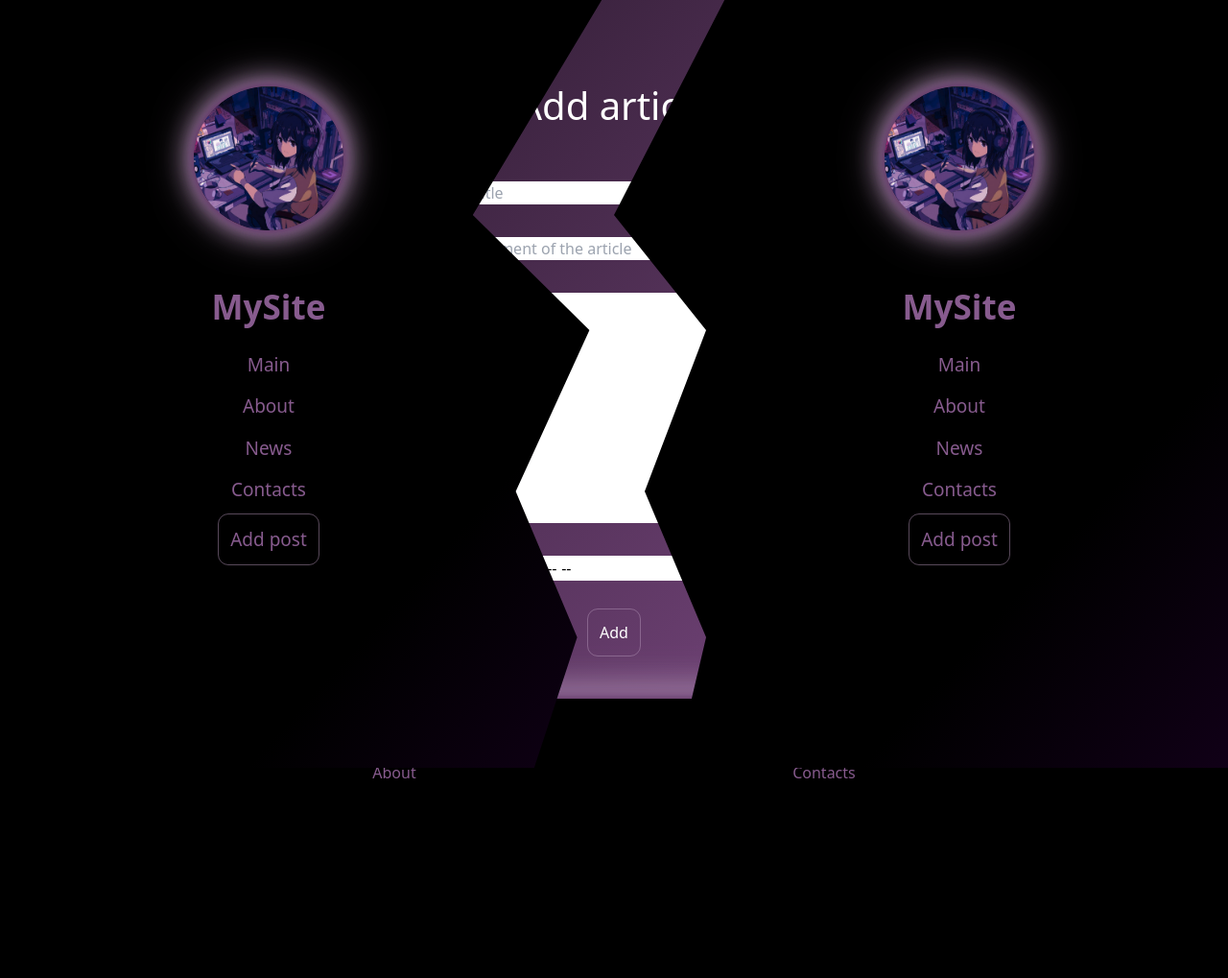
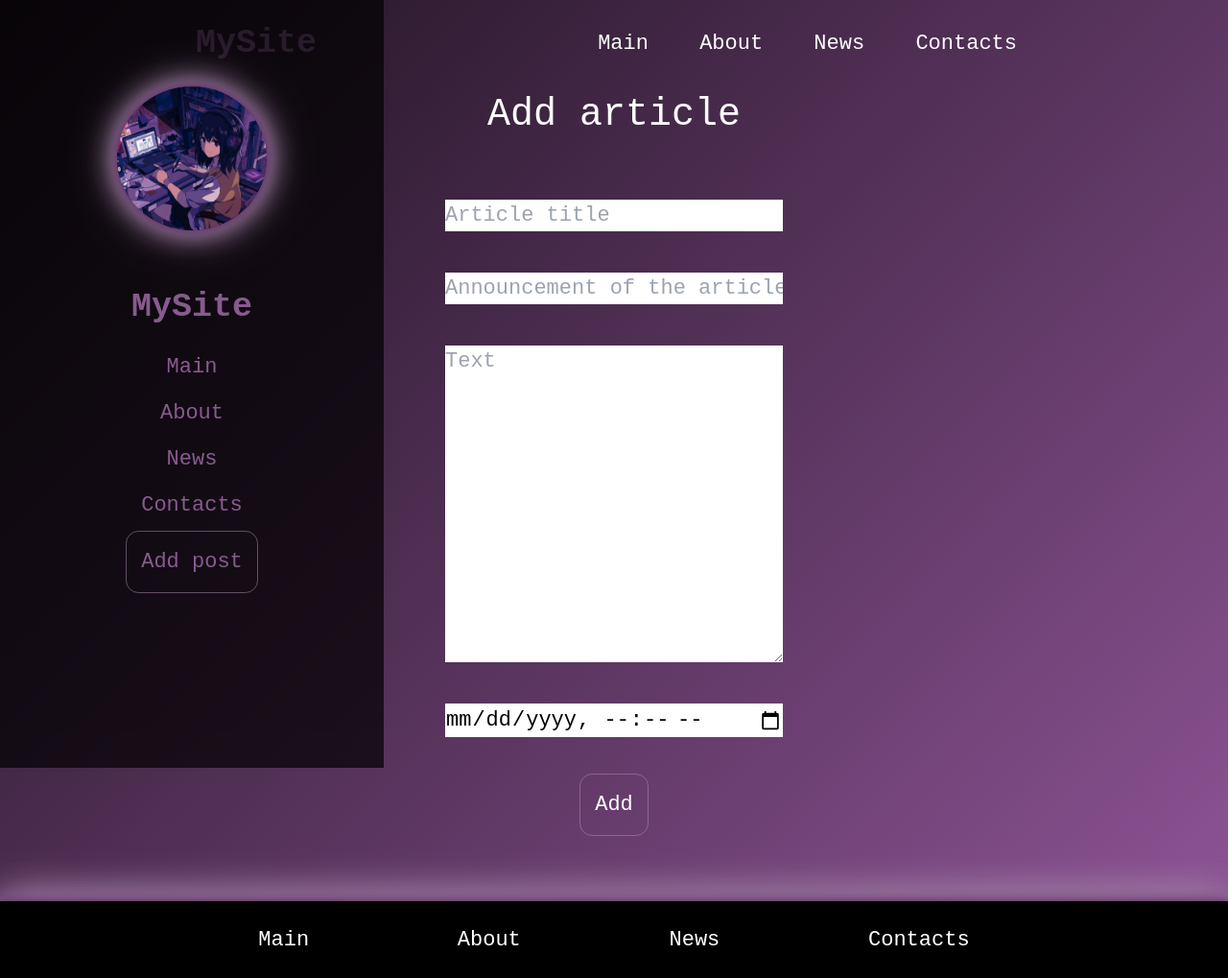
Before and after one commit to butterfly525/Django, a Django app: page /news/create in a window 1280 px wide. Shown: the whole page at 96% size. Before the commit the page ends 811 px from the top, so only its background shows below. Run offline with Django 4.2, Linux system fonts and the light colour scheme; some libraries are stand-ins or nearby versions.

Commit message:
Обновление стилей, доработка перед созданием Vue проекта

```diff
--- a/myproject/main/static/main/css/main.css
+++ b/myproject/main/static/main/css/main.css
@@ -1,67 +1,77 @@
-body {
+body, html {
     background: rgb(0,0,0);
     background: linear-gradient(135deg, rgb(0, 0, 0), rgb(174, 103, 184));
     background-size: 150% 150%;
     animation: gradient 10s ease infinite;
+    font-family: Courier New, monospace;
+    font-size: 22px;
 
 }
+body::-webkit-scrollbar {
+    width: 3px;
+    background-color: rgb(190, 113, 201);
+}
+body::-webkit-scrollbar-thumb {
+    background-color:  rgb(84, 51, 88);
+}
+
 #container{
     overflow: hidden;
     display: flex;
     flex-direction: column;
-    min-height: 100vh;
+    min-height: 90vh;
+    padding: 0 200px;
 }
 
 header{
     color: #fff;
-    height: 80px;
+    height: 90px;
     display: flex;
     justify-content: space-between;
     align-items: center;
-    padding: 0 150px;
+
 }
 
-#nav_links a{
-    padding: 0 20px;
+#nav-links a{
+    padding: 10px 20px;
 }
 
 .nav-link{
     padding: 5px;
+    text-decoration: none;
+}
+
+.nav-link:hover{
+    color: #cfa4d6;
+    text-decoration: none;
 }
 
 aside{
-    background: linear-gradient(132deg, rgba(0,0,0,1) 47%, rgba(34,0,47,1) 70%, rgba(42,0,59,1) 77%, rgba(54,0,78,1) 83%, rgba(58,0,84,1) 87%, rgba(64,0,94,1) 91%, rgba(68,0,101,1) 94%, rgba(70,0,106,1) 97%, rgba(79,0,119,1) 100%);
+    /* background: linear-gradient(132deg, rgba(0,0,0,1) 47%, rgba(34,0,47,1) 70%, rgba(42,0,59,1) 77%, rgba(54,0,78,1) 83%, rgba(58,0,84,1) 87%, rgba(64,0,94,1) 91%, rgba(68,0,101,1) 94%, rgba(70,0,106,1) 97%, rgba(79,0,119,1) 100%); */
+    background-color: rgb(0, 0, 0, 0.7);
     background-size: 250% 250%;
     animation: gradient 8s ease infinite;
 /*    background-color: white;*/
     text-align: center;
     position: fixed;
-    width: 50%;
+    width: 25vw;
+    min-width: 400px;
     z-index: 2000;
     color: #875B8E;
 }
 
-#nav_panel_l{
-    clip-path: polygon(0 0, 98% 0, 77% 28%, 96% 43%, 84% 64%, 94% 83%, 87% 100%, 0 100%);
+#nav-panel-l{
+    /* clip-path: polygon(0 0, 98% 0, 77% 28%, 96% 43%, 84% 64%, 94% 83%, 87% 100%, 0 100%); */
     float: left;
     left: 0px;
-    padding: 20px 90px 20px 10px;
+    padding: 20px;
     height: 100%;
     -webkit-transition: left 0.3s;
     -moz-transition: left 0.3s;
     transition: left 1s;
 }
 
-#nav_panel_r{
-    clip-path: polygon(100% 0, 100% 100%, 10% 100%, 15% 83%, 5% 64%, 15% 43%, 0 28%, 18% 0);
-    float: right;
-    right: 0px;
-    padding: 20px 10px 20px 90px;
-    height: 100%;
-    -webkit-transition: right 0.3s;
-    -moz-transition: right 0.3s;
-    transition: right 1s;
-}
+
 
 @keyframes gradient {
     0% {
@@ -95,7 +105,7 @@ aside tr{
     height: 80px;
 }
 
-.logo_div{
+.logo-div{
     position: relative;
     display: inline;
 }
@@ -136,7 +146,7 @@ aside ul {
 }
 
 aside ul li {
-    font-size: 19px;
+
     display: block;
     margin-top: 15px;
     transition: transform .3s ease;
@@ -154,7 +164,6 @@ aside ul li:hover, aside ul a:hover{
 }
 
 main{
-    padding: 0 150px;
     color: #fff;
     text-align: center;
 }
@@ -163,13 +172,17 @@ main .features h1{
     font-size: 40px;
 }
 
+.features{
+    margin-bottom: 40px;
+}
+
 .features button{
     width: fit-content;
     margin: auto;
 }
 
 .article{
-    max-width: 500px;
+    max-width: 700px;
     margin: 10px auto;
 }
 
@@ -204,19 +217,20 @@ form{
     flex-direction: column;
 }
 
-.input_post{
+.input-post{
     margin-bottom: 10px;
     color: #000;
 }
 
 
 footer {
-    height: 120px;
+    height: 10vh;
     background: #000;
+    color: #fff;
     padding: 1% 15%;
     display: flex;
-    flex-direction: column;
-    justify-content: center;
+    flex-direction: row;
+    justify-content: space-around;
     align-content: space-around;
     flex-wrap: wrap;
     margin-top: auto;
@@ -226,18 +240,6 @@ footer {
     0 0 20px #875b8e,
     0 0 40px #a185a5,
     0 0 50px #af92b3;
-}
-
-footer a{
-    text-decoration: none;
-    color: #875B8E;
-    transition: transform .3s ease;
-}
-
-footer a:hover{
-    color: #A185A5;
-    text-decoration: none;
-    transform: scale(1.06);
 }
 
 #preloader{
--- a/myproject/main/static/main/js/navigation.js
+++ /dev/null
@@ -1,59 +0,0 @@
-/*Обновление селектора с классом features без jquery*/
-/*
-var navLinks = document.querySelectorAll('.nav-link');
-navLinks.forEach(function(link) {
-  link.addEventListener('click', function(e) {
-    e.preventDefault(); // Отменяем стандартное действие ссылки
-    var url = this.getAttribute('href'); // Получаем URL ссылки
-
-    var xhttp = new XMLHttpRequest();
-    xhttp.onreadystatechange = function() {
-      if (this.readyState == 4 && this.status == 200) {
-      var parser = new DOMParser();
-        var doc = parser.parseFromString(this.responseText, "text/html");
-        var newFeatures = doc.querySelector('.features');
-        if (newFeatures) {
-          document.querySelector('.features').innerHTML = newFeatures.innerHTML;
-        }
-        var aside_r = document.getElementById('nav_panel_r');
-        var aside_l = document.getElementById('nav_panel_l');
-        if (!document.getElementById('nav_toggle_r').checked || !document.getElementById('nav_toggle_l').checked) {
-        aside_r.style.right = '-40%';
-        aside_l.style.left = '-40%';
-        document.getElementById('nav_toggle_r').checked = true;
-        document.getElementById('nav_toggle_l').checked = true;
-    }
-      }
-    };
-    xhttp.open("GET", url, true);
-    xhttp.send();
-  });
-});*/
-
-/*Обновление селектора с классом features с jquery*/
-
-
-$('.nav-link').click(function(e) {
-  e.preventDefault(); // Отменяем стандартное действие ссылки
-  /*$('#preloader').show();*/
-  $('#preloader').css('opacity', '1');
-  var url = $(this).attr('href'); // Получаем URL ссылки
-  $.ajax({
-    url: url,
-    type: 'GET',
-    success: function(data) {
-      var newFeatures = $(data).find('.features');
-      if (newFeatures.length > 0) {
-        $('.features').html(newFeatures.html());
-        if (!$('#nav_toggle_r').checked || !$('#nav_toggle_l').checked) {
-            $('#nav_panel_r').css("right", "-40%");
-            $('#nav_panel_l').css("left", "-40%");
-            $('#nav_toggle_r').checked = true;
-            $('#nav_toggle_l').checked = true;
-        }
-      }
-      $('#preloader').css('opacity', '0');
-      /*$('#preloader').hide();*/
-    }
-  });
-});
--- a/myproject/main/templates/main/contacts.html
+++ b/myproject/main/templates/main/contacts.html
@@ -4,7 +4,7 @@
 
 {% block content %}
 <div class="features">
-    <h1>About</h1>
+    <h1>Contacts</h1>
     <p>Lorem ipsum dolor sit amet, consectetur adipisicing elit. Aperiam aspernatur, dolorum facere incidunt libero
         molestias porro quisquam repellendus sunt vero.</p>
     <button class="btn btn-warning">Button about</button>
--- a/myproject/main/templates/main/layout.html
+++ b/myproject/main/templates/main/layout.html
@@ -12,15 +12,15 @@
     <title>{% block title %}{% endblock %}</title>
 </head>
 <body>
-<input type="checkbox" id="nav_toggle_l" hidden>
+<input type="checkbox" id="nav-toggle-l" hidden>
 <input type="checkbox" id="nav_toggle_r" hidden>
 <div id="preloader" style="display: none;">
     <h3>Loading...</h3>
 </div>
 <!--<label >≡</label>-->
-<aside id="nav_panel_l" for="nav_toggle_l" onclick>
+<aside id="nav-panel-l" for="nav-toggle-l" onclick>
     <img src="{% static 'main/img/ava.png' %}" class="ava cursor-zoom-in" alt="logo_icon">
-    <div class="logo_div"><span class="logo">MySite</span></div>
+    <div class="logo-div"><span class="logo">MySite</span></div>
     <ul>
         <li><a href="{% url 'main' %}" class="nav-link">Main </a></li>
         <li><a href="{% url 'about' %}" class="nav-link">About</a></li>
@@ -33,25 +33,10 @@
     </ul>
 </aside>
 
-<aside id="nav_panel_r" for="nav_toggle_r" onclick>
-
-    <img src="{% static 'main/img/ava.png' %}" class="ava cursor-zoom-in" alt="logo_icon">
-    <div class="logo_div"><span class="logo">MySite</span></div>
-    <ul>
-        <li><a href="{% url 'main' %}" class="nav-link">Main </a></li>
-        <li><a href="{% url 'about' %}" class="nav-link">About</a></li>
-        <li><a href="{% url 'news_home' %}" class="nav-link">News</a></li>
-        <li><a href="{% url 'contacts' %}" class="nav-link">Contacts </a></li>
-        <li><a href="{% url 'create' %}" class="nav-link">
-            <button class="p-2 outline outline-1 outline-offset-4 outline-[#AF92B3]/50 rounded-md">Add post</button>
-        </a>
-        </li>
-    </ul>
-</aside>
 <div id="container">
     <header>
-        <div class="logo_div"><span class="logo">MySite</span></div>
-        <div id="nav_links">
+        <div class="logo-div"><a href="{% url 'main' %}" class="logo nav-link">MySite</a></div>
+        <div id="nav-links">
             <a href="{% url 'main' %}" class="nav-link">Main </a>
             <a href="{% url 'about' %}" class="nav-link">About</a>
             <a href="{% url 'news_home' %}" class="nav-link">News</a>
@@ -63,6 +48,8 @@
     <main>
         {% block content %}{% endblock %}
     </main>
+
+</div>
 <footer>
 
     <a href="{% url 'main' %}" class="nav-link">Main </a>
@@ -71,7 +58,6 @@
     <a href="{% url 'contacts' %}" class="nav-link">Contacts </a>
 
 </footer>
-</div>
 <!--<script src="{% static 'main/js/three.min.js' %}"></script>-->
 <!--<script src="{% static 'main/js/vanta.cells.min.js' %}"></script>-->
 <!--<script src="{% static 'main/js/animation.js' %}"></script>-->
--- a/myproject/news/forms.py
+++ b/myproject/news/forms.py
@@ -8,19 +8,19 @@ class ArticlesForm(ModelForm):
 
         widgets = {
             "title": TextInput(attrs={
-                'class': 'input_post',
+                'class': 'input-post',
                 'placeholder': 'Article title'
             }),
             "anons": TextInput(attrs={
-                'class': 'input_post',
+                'class': 'input-post',
                 'placeholder': 'Announcement of the article'
             }),
             "date": DateTimeInput(attrs={
                 'type': 'datetime-local',
-                'class': 'input_post'
+                'class': 'input-post'
             }),
             "full_text": Textarea(attrs={
-                'class': 'input_post',
+                'class': 'input-post',
                 'placeholder': 'Text'
             }),
 
```
Also changed, not shown: myproject/main/static/main/js/main.js (+35 -52 lines). Lines whose indentation alone changed are shown as unchanged.
